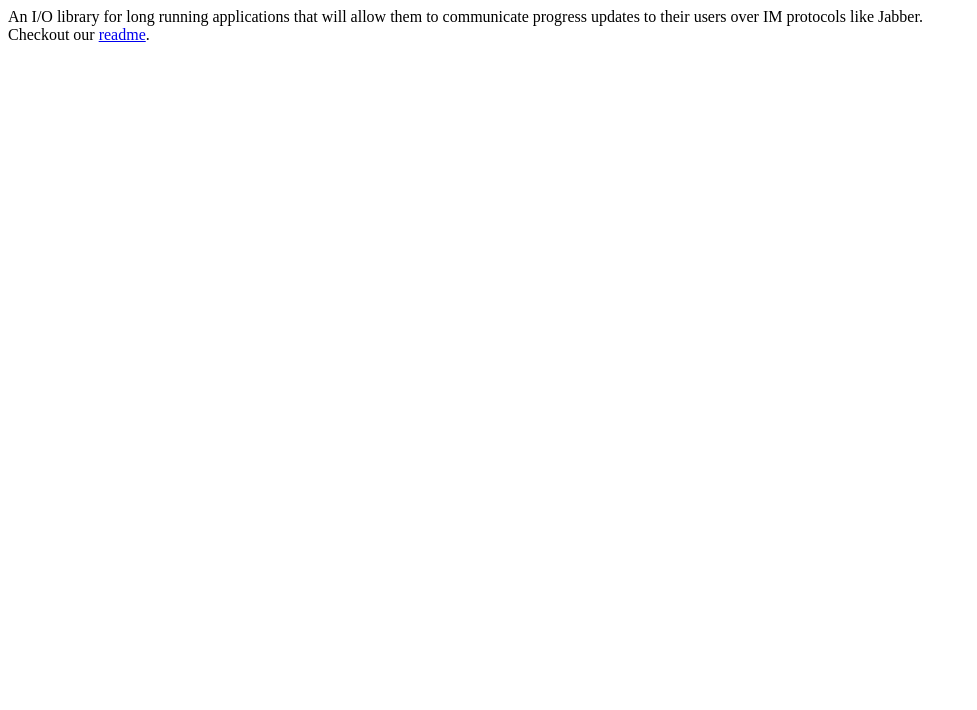
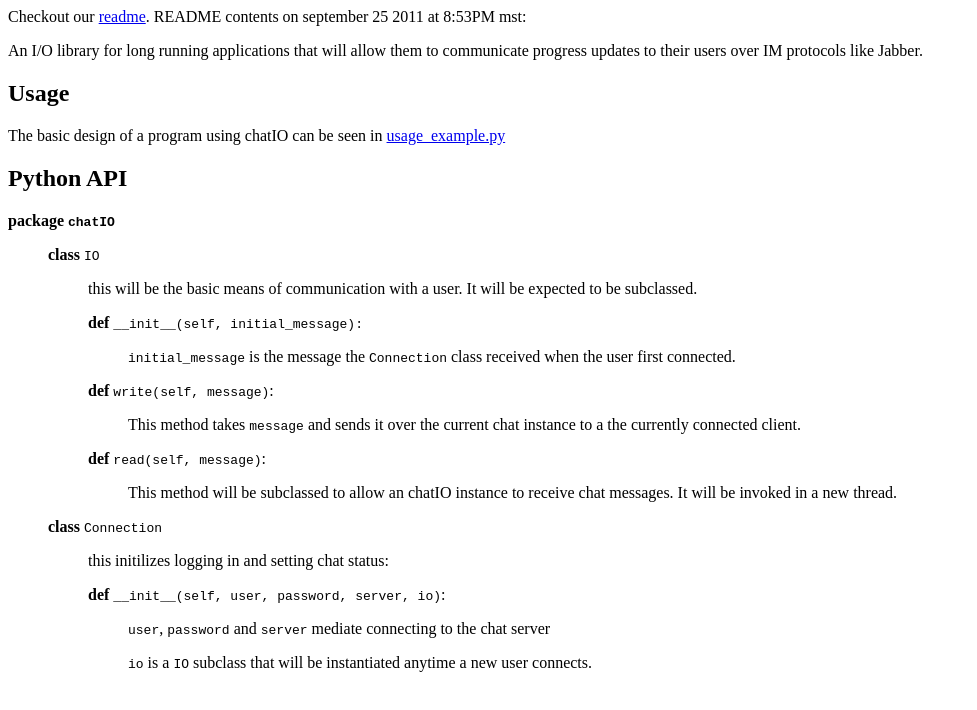
Before and after one commit to Sheyne/chatUI, a plain HTML site: page index.html in a window 1280 px wide. Shown: the whole page, without its empty margins (0-977 px from the left). Drawn offline with Linux system fonts and the light colour scheme.

Commit message:
Edited index.html via GitHub

```diff
--- a/index.html
+++ b/index.html
@@ -1,3 +1,43 @@
-An I/O library for long running applications that will allow them to communicate progress updates to their users over IM protocols like Jabber.
-<br />
 Checkout our <a href='https://github.com/Sheyne/chatIO/blob/master/README.md'>readme</a>.
+
+README contents on september 25 2011 at 8:53PM mst:
+
+<div class="wikistyle"><p>An I/O library for long running applications that will allow them to communicate progress updates to their users over IM protocols like Jabber.</p>
+
+<h2>Usage</h2>
+
+<p>The basic design of a program using chatIO can be seen in <a href="https://github.com/Sheyne/chatIO/blob/master/usage_example.py">usage_example.py</a> </p>
+
+<h2>Python API</h2>
+
+<p><strong>package <code>chatIO</code></strong></p>
+<blockquote>
+<p><strong>class</strong> <code>IO</code> </p>
+<blockquote>
+<p>this will be the basic means of communication with a user. It will be expected to be subclassed.</p>
+
+<p><strong>def</strong> <code>__init__(self, initial_message):</code></p>
+<blockquote>
+<p><code>initial_message</code> is the message the <code>Connection</code> class received when the user first connected.</p>
+</blockquote>
+<p><strong>def</strong> <code>write(self, message)</code>:</p>
+<blockquote>
+<p>This method takes <code>message</code> and sends it over the current chat instance to a the currently connected client.</p>
+</blockquote>
+<p><strong>def</strong> <code>read(self, message)</code>:</p>
+<blockquote>
+<p>This method will be subclassed to allow an chatIO instance to receive chat messages. It will be invoked in a new thread.</p>
+</blockquote>
+</blockquote>
+<p><strong>class</strong> <code>Connection</code></p>
+<blockquote>
+<p>this initilizes logging in and setting chat status:</p>
+
+<p><strong>def</strong> <code>__init__(self, user, password, server, io)</code>:</p>
+<blockquote>
+<p><code>user</code>, <code>password</code> and <code>server</code> mediate connecting to the chat server</p>
+
+<p><code>io</code> is a <code>IO</code> subclass that will be instantiated anytime a new user connects.</p>
+</blockquote>
+</blockquote>
+</blockquote></div>
```
